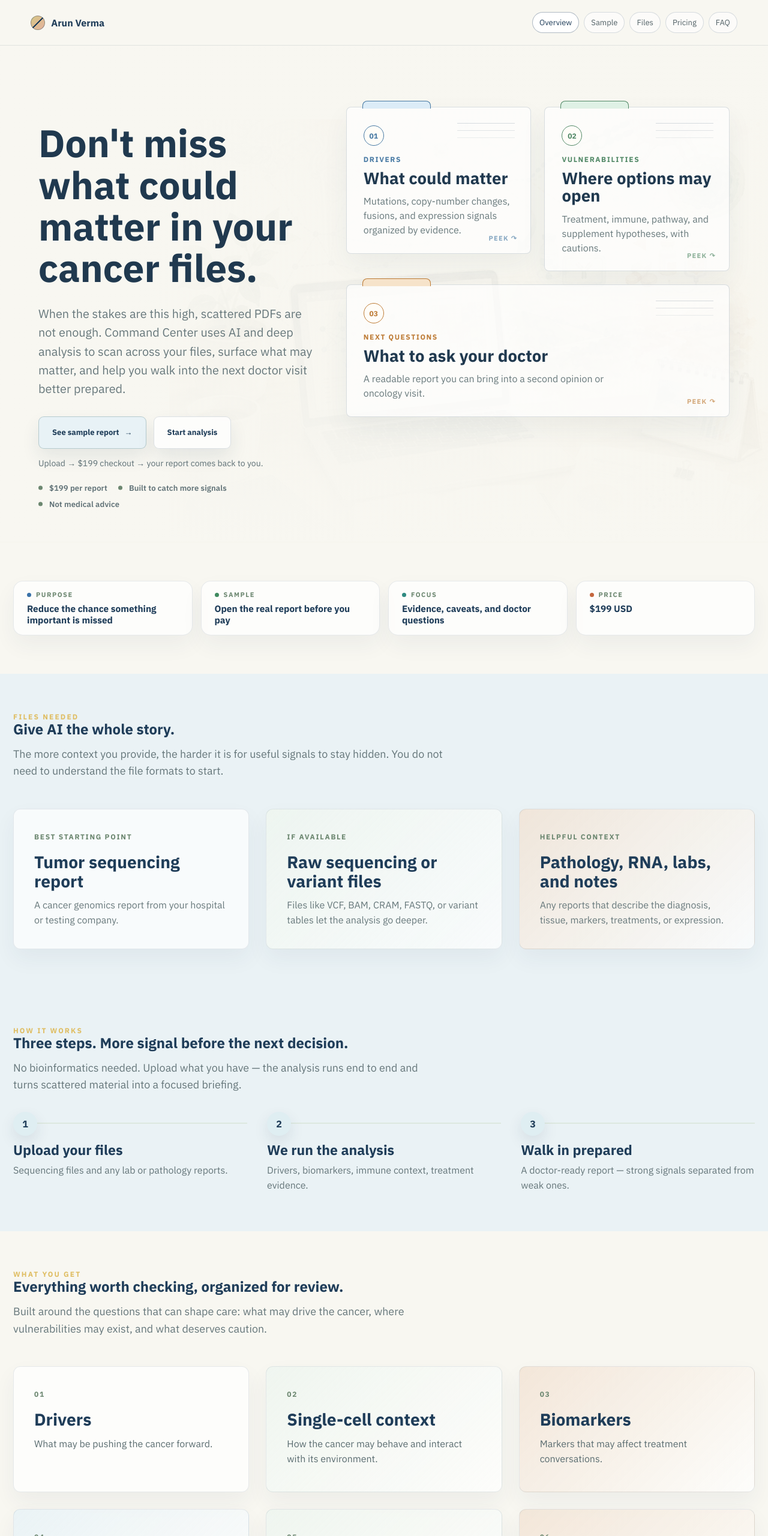
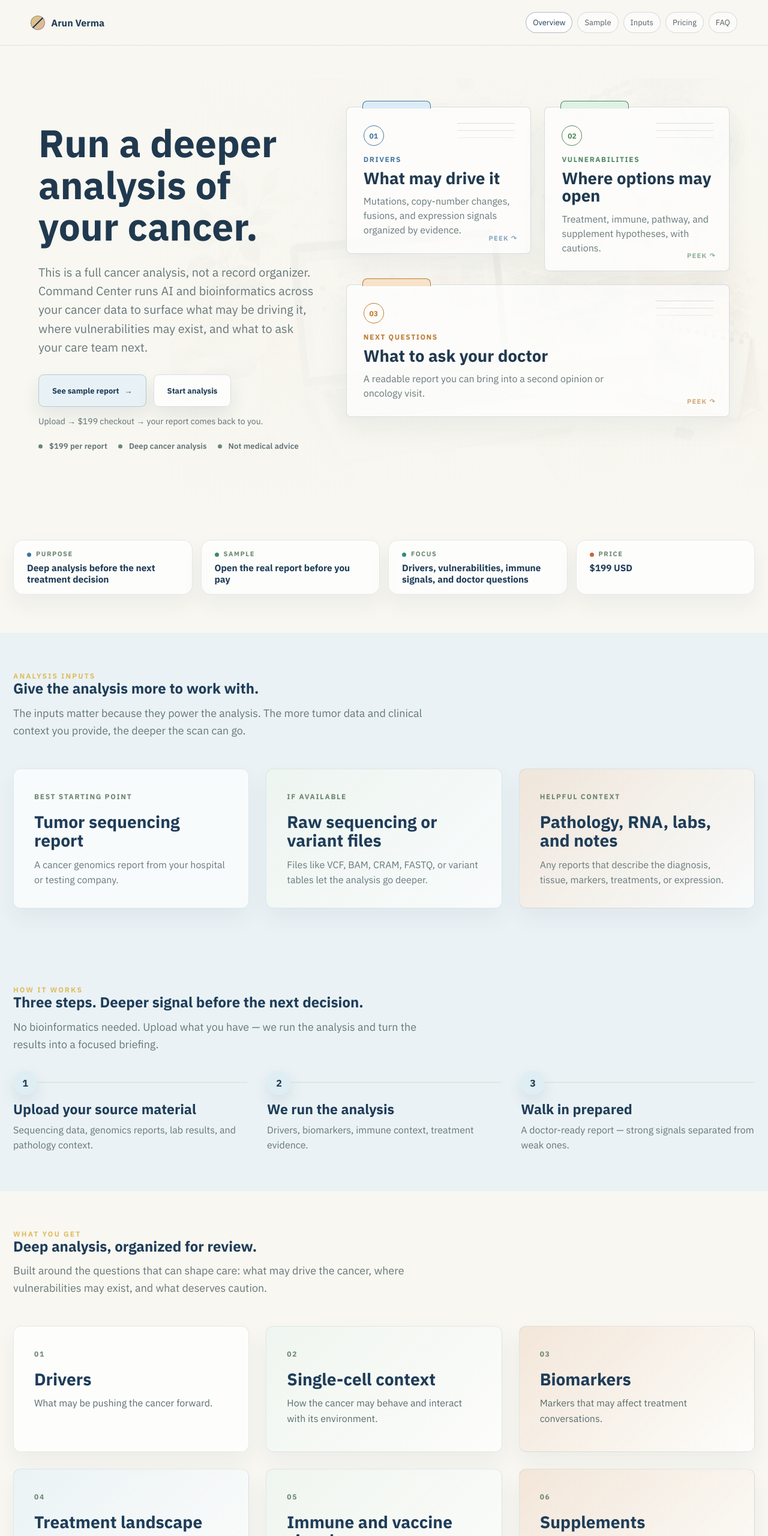
Before and after one commit to arunrlverma/arunrlverma.github.io, a website: page command-center.html in a window 1280 px wide. Shown: the top 2560 px of the page at 60% size. Drawn offline with nearby package versions, Linux system fonts and the light colour scheme.

Commit message:
Clarify command center analysis positioning

```diff
--- a/command-center.html
+++ b/command-center.html
@@ -3,8 +3,8 @@
 <head>
   <meta charset="utf-8">
   <meta name="viewport" content="width=device-width, initial-scale=1">
-  <title>Cancer AI Report | Cancer Command Center</title>
-  <meta name="description" content="Upload your cancer files and get one clear, AI-assisted report: what may be driving the cancer, where vulnerabilities may exist, and what to ask your oncology team next.">
+  <title>AI Cancer Analysis | Cancer Command Center</title>
+  <meta name="description" content="Run a deep AI-assisted cancer analysis to surface drivers, vulnerabilities, immune signals, and treatment questions for your oncology team.">
   <link rel="preconnect" href="https://fonts.googleapis.com">
   <link rel="preconnect" href="https://fonts.gstatic.com" crossorigin>
   <link href="https://fonts.googleapis.com/css2?family=IBM+Plex+Sans:wght@400;500;600;700&family=Libre+Baskerville:wght@400;700&display=swap" rel="stylesheet">
@@ -16,7 +16,7 @@
     <nav aria-label="Primary navigation">
       <a class="active" href="command-center.html">Overview</a>
       <a href="#example-report">Sample</a>
-      <a href="#files-needed">Files</a>
+      <a href="#files-needed">Inputs</a>
       <a href="#pricing">Pricing</a>
       <a href="#faq">FAQ</a>
     </nav>
@@ -26,10 +26,10 @@
     <section class="cc-topbar cc-site-hero" aria-label="Cancer Command Center overview">
       <img class="cc-hero-backdrop" src="assets/media/illus-ai-treatment-map.webp" alt="" aria-hidden="true">
       <div class="cc-hero-copy">
-        <h1>Don't miss what could matter in your cancer files.</h1>
+        <h1>Run a deeper analysis of your cancer.</h1>
         <p class="cc-public-intro">
-          When the stakes are this high, scattered PDFs are not enough. Command Center uses AI and deep analysis
-          to scan across your files, surface what may matter, and help you walk into the next doctor visit better prepared.
+          This is a full cancer analysis, not a record organizer. Command Center runs AI and bioinformatics across your cancer data
+          to surface what may be driving it, where vulnerabilities may exist, and what to ask your care team next.
         </p>
         <div class="cc-live-actions">
           <a class="cc-live-link" href="assets/downloads/triangle-unified-report.html">See sample report</a>
@@ -38,7 +38,7 @@
         <p class="cc-cta-note">Upload &rarr; $199 checkout &rarr; your report comes back to you.</p>
         <p class="cc-reassure">
           <span>$199 per report</span>
-          <span>Built to catch more signals</span>
+          <span>Deep cancer analysis</span>
           <span>Not medical advice</span>
         </p>
       </div>
@@ -48,7 +48,7 @@
             <div class="cc-file-face cc-file-front">
               <span>01</span>
               <em>Drivers</em>
-              <h2>What could matter</h2>
+              <h2>What may drive it</h2>
               <p>Mutations, copy-number changes, fusions, and expression signals organized by evidence.</p>
               <small class="cc-flip-hint" aria-hidden="true">peek &#8631;</small>
             </div>
@@ -92,19 +92,19 @@
     </section>
 
     <section class="cc-proof-strip" aria-label="Command center proof points">
-      <div><span>Purpose</span><b>Reduce the chance something important is missed</b></div>
+      <div><span>Purpose</span><b>Deep analysis before the next treatment decision</b></div>
       <div><span>Sample</span><b>Open the real report before you pay</b></div>
-      <div><span>Focus</span><b>Evidence, caveats, and doctor questions</b></div>
+      <div><span>Focus</span><b>Drivers, vulnerabilities, immune signals, and doctor questions</b></div>
       <div><span>Price</span><b>$199 USD</b></div>
     </section>
 
-    <section class="cc-files-needed-section" id="files-needed" aria-label="Files needed">
+    <section class="cc-files-needed-section" id="files-needed" aria-label="Analysis inputs">
       <div class="cc-section-heading cc-story-heading">
         <div>
-          <div class="kicker">Files needed</div>
-          <h2>Give AI the whole story.</h2>
+          <div class="kicker">Analysis inputs</div>
+          <h2>Give the analysis more to work with.</h2>
         </div>
-        <p>The more context you provide, the harder it is for useful signals to stay hidden. You do not need to understand the file formats to start.</p>
+        <p>The inputs matter because they power the analysis. The more tumor data and clinical context you provide, the deeper the scan can go.</p>
       </div>
       <div class="cc-files-needed-grid">
         <article>
@@ -129,15 +129,15 @@
       <div class="cc-section-heading cc-story-heading">
         <div>
           <div class="kicker">How it works</div>
-          <h2>Three steps. More signal before the next decision.</h2>
+          <h2>Three steps. Deeper signal before the next decision.</h2>
         </div>
-        <p>No bioinformatics needed. Upload what you have — the analysis runs end to end and turns scattered material into a focused briefing.</p>
+        <p>No bioinformatics needed. Upload what you have — we run the analysis and turn the results into a focused briefing.</p>
       </div>
       <ol class="cc-steps">
         <li class="cc-step">
           <span class="cc-step-num">1</span>
-          <h3>Upload your files</h3>
-          <p>Sequencing files and any lab or pathology reports.</p>
+          <h3>Upload your source material</h3>
+          <p>Sequencing data, genomics reports, lab results, and pathology context.</p>
         </li>
         <li class="cc-step">
           <span class="cc-step-num">2</span>
@@ -156,7 +156,7 @@
       <div class="cc-section-heading cc-story-heading">
         <div>
           <div class="kicker">What you get</div>
-          <h2>Everything worth checking, organized for review.</h2>
+          <h2>Deep analysis, organized for review.</h2>
         </div>
         <p>Built around the questions that can shape care: what may drive the cancer, where vulnerabilities may exist, and what deserves caution.</p>
       </div>
@@ -176,7 +176,7 @@
       <div class="cc-section-heading cc-story-heading">
         <div>
           <div class="kicker">Example report</div>
-          <h2>See how the signal becomes a conversation.</h2>
+          <h2>See how the analysis becomes a conversation.</h2>
         </div>
         <p>Each section explains what was found, why it may matter, and what still needs an oncologist's review.</p>
       </div>
@@ -218,7 +218,7 @@
       <div class="cc-section-heading cc-story-heading">
         <div>
           <div class="kicker">How we analyze</div>
-          <h2>Deep analysis, made useful.</h2>
+          <h2>Deep analysis, made usable.</h2>
         </div>
         <p>The point is not more data. It is to make the data usable when you are trying to make the best possible decisions with your doctors.</p>
       </div>
@@ -241,7 +241,7 @@
         </div>
         <div class="cc-method">
           <span>Patient-specific</span>
-          <p>The goal is not generic cancer advice. It is a map built from the files you upload.</p>
+          <p>The goal is not generic cancer advice. It is a map built from your tumor data and clinical context.</p>
         </div>
         <div class="cc-method">
           <span>Review-ready</span>
@@ -279,8 +279,8 @@
           <p>Bring clearer questions into the next oncology visit.</p>
         </article>
         <article>
-          <span>Complex files</span>
-          <p>Turn scattered reports into one organized briefing.</p>
+          <span>Complex cases</span>
+          <p>Turn many signals into one review-ready briefing.</p>
         </article>
         <article>
           <span>Honest limits</span>
@@ -309,7 +309,7 @@
       <div class="cc-price-copy">
         <div class="kicker">Simple price</div>
         <h2>One report. $199.</h2>
-        <p>Upload your files. Get an organized report you can take to your care team.</p>
+        <p>Upload your source material. Get an analysis report you can take to your care team.</p>
         <p class="cc-price-anchor">One flat fee — no subscription, nothing to install. See the example first.</p>
       </div>
       <div class="cc-price-card">
@@ -340,8 +340,8 @@
           <p>No — it's an educational and research tool, not a medical device, diagnosis, or treatment plan. Review any finding with your oncology team before acting.</p>
         </details>
         <details>
-          <summary>What files do I need?</summary>
-          <p>Existing sequencing from your tumor (ideally with a matched normal), plus any lab or pathology reports. Command Center analyzes files — it doesn't generate them.</p>
+          <summary>What inputs do I need?</summary>
+          <p>Existing sequencing from your tumor, ideally with matched normal data, plus any lab or pathology reports. Command Center analyzes existing source material; it does not generate new sequencing.</p>
         </details>
         <details>
           <summary>How long does it take?</summary>
@@ -364,7 +364,7 @@
 
     <section class="cc-final-cta" aria-label="Open Command Center">
       <div class="kicker">Private analysis</div>
-        <h2>Do not go into the next visit wondering what got missed.</h2>
+        <h2>Run the deeper analysis before the next decision.</h2>
       <div class="cc-live-actions">
         <a class="cc-live-link" href="assets/downloads/triangle-unified-report.html">See sample report</a>
         <a class="cc-live-link secondary" href="https://d3mjr6kw1lskoo.cloudfront.net" target="_blank" rel="noopener">Start analysis</a>
@@ -387,7 +387,7 @@
         <span class="brand-mark" aria-hidden="true"></span>
         <div>
           <strong>Cancer Command Center</strong>
-          <p>Built by Arun Verma to turn scattered cancer files into a clearer set of questions.</p>
+          <p>Built by Arun Verma to run deeper cancer analysis and turn the results into clearer questions.</p>
         </div>
       </div>
       <nav class="cc-footer-nav" aria-label="Footer navigation">
@@ -395,7 +395,7 @@
           <span>Explore</span>
           <a href="command-center.html">Command Center</a>
           <a href="#example-report">Sample report</a>
-          <a href="#files-needed">Files needed</a>
+          <a href="#files-needed">Inputs</a>
         </div>
         <div>
           <span>Start</span>
```
